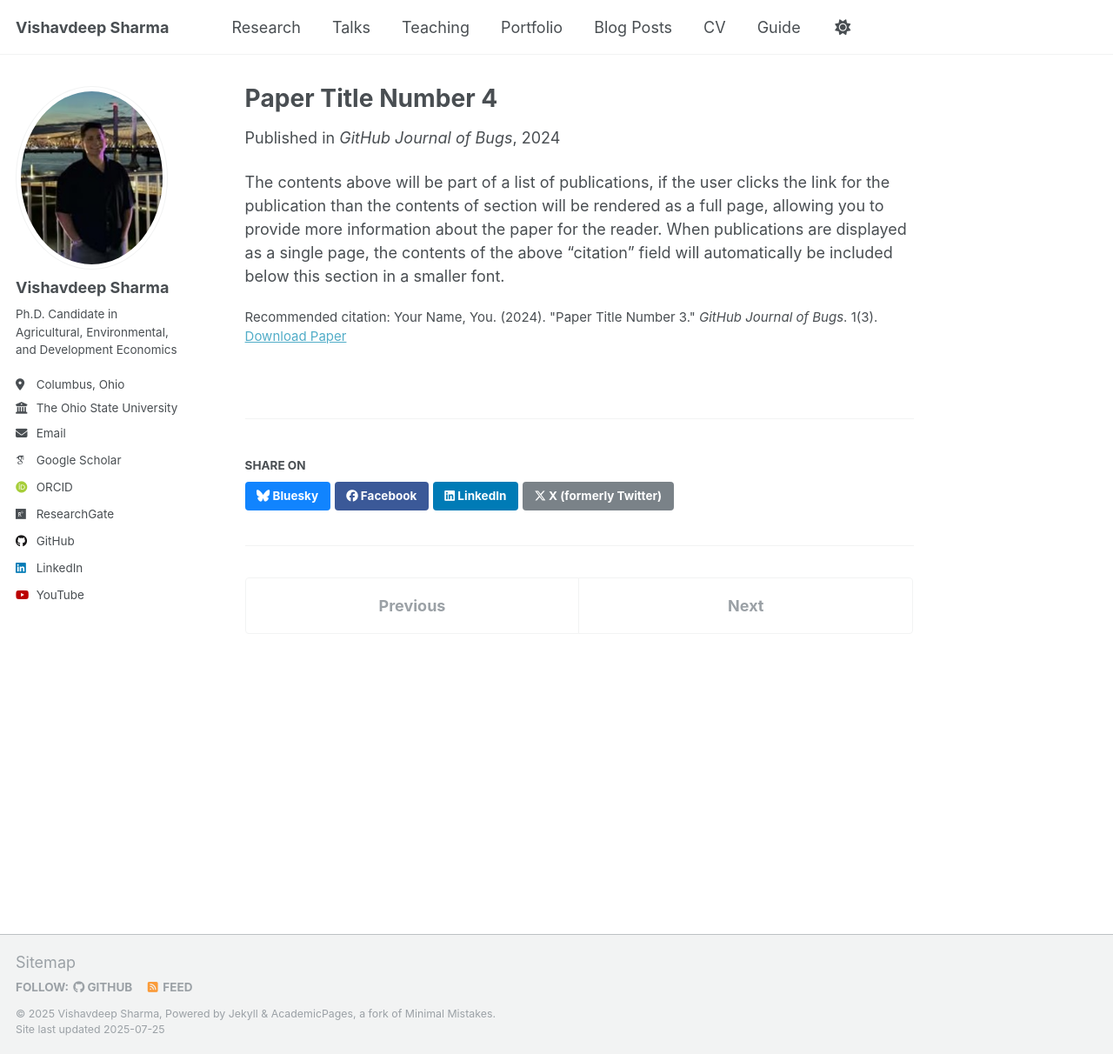
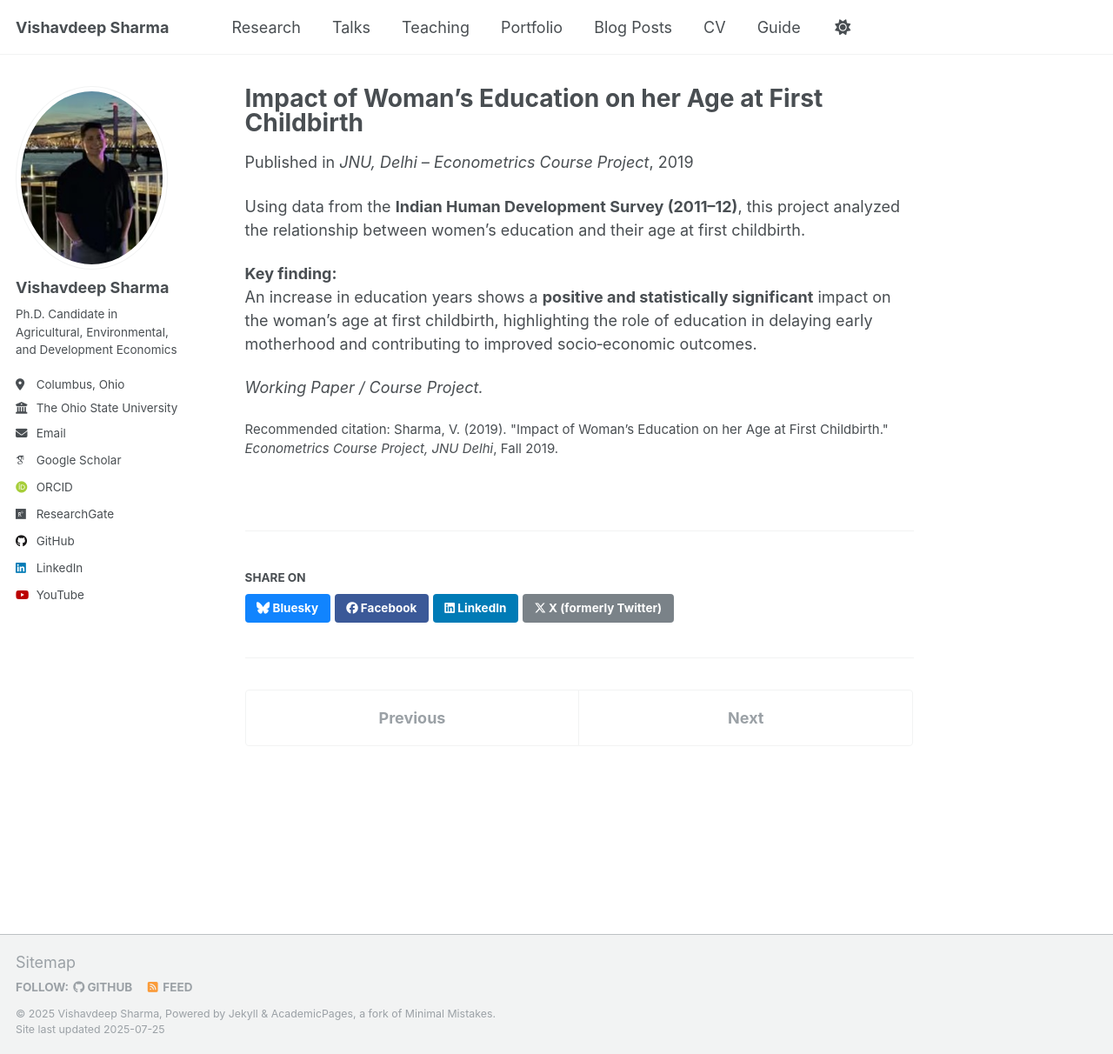
Before and after one commit to vishavdeeps95/vishavdeeps95.github.io, a Jekyll site: the page built from _publications/2024-02-17-paper-title-number-4.md, in a window 1280 px wide and 1212 px high. Shown: the whole window at 87% size. Built offline with Jekyll 4.4.1, drawn with Linux system fonts in a browser that asks for light colours; some web fonts are replaced; a script that is not in the unit is left out.

Commit message:
Update 2024-02-17-paper-title-number-4.md

```diff
--- a/_publications/2024-02-17-paper-title-number-4.md
+++ b/_publications/2024-02-17-paper-title-number-4.md
@@ -1,13 +1,17 @@
 ---
-title: "Paper Title Number 4"
+title: "Impact of Woman’s Education on her Age at First Childbirth"
 collection: publications
 category: conferences
-permalink: /publication/2024-02-17-paper-title-number-4
-excerpt: 'This paper is about fixing template issue #693.'
-date: 2024-02-17
-venue: 'GitHub Journal of Bugs'
-paperurl: 'http://academicpages.github.io/files/paper3.pdf'
-citation: 'Your Name, You. (2024). &quot;Paper Title Number 3.&quot; <i>GitHub Journal of Bugs</i>. 1(3).'
+permalink: /publication/2019-womans-education-childbirth
+excerpt: 'Using Indian Human Development Survey data, this project shows a positive impact of education years on the age at first childbirth.'
+date: 2019-12-01
+venue: 'JNU, Delhi – Econometrics Course Project'
+citation: 'Sharma, V. (2019). "Impact of Woman’s Education on her Age at First Childbirth." <i>Econometrics Course Project, JNU Delhi</i>, Fall 2019.'
 ---
 
-The contents above will be part of a list of publications, if the user clicks the link for the publication than the contents of section will be rendered as a full page, allowing you to provide more information about the paper for the reader. When publications are displayed as a single page, the contents of the above "citation" field will automatically be included below this section in a smaller font.
+Using data from the **Indian Human Development Survey (2011–12)**, this project analyzed the relationship between women’s education and their age at first childbirth.
+
+**Key finding:**
+An increase in education years shows a **positive and statistically significant** impact on the woman’s age at first childbirth, highlighting the role of education in delaying early motherhood and contributing to improved socio‑economic outcomes.
+
+*Working Paper / Course Project.*
```
